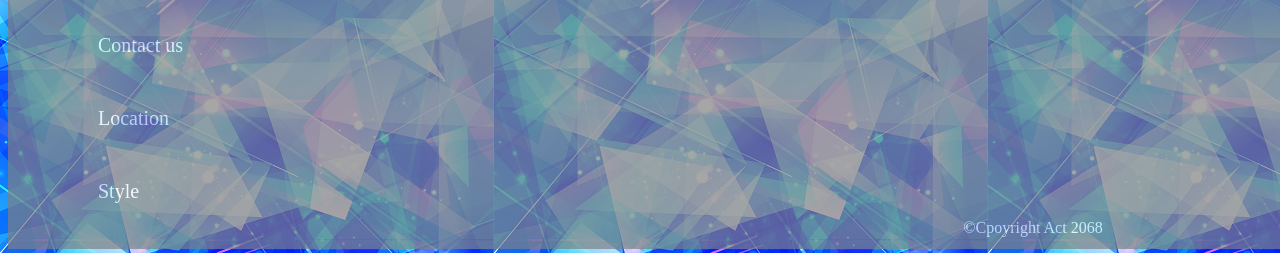
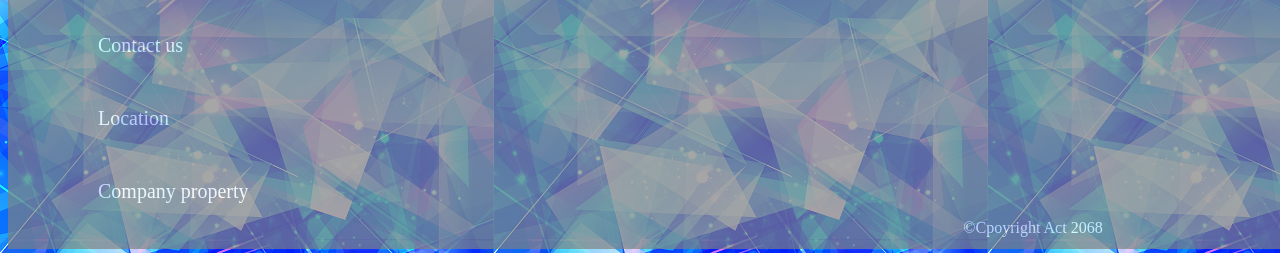
Before and after one commit to manojpanta1230/Manoj-Panta-Final-Site, a plain HTML site: page about us.html in a window 1280 px wide. Shown: the part 2451-2704 px from the top of the page. Drawn offline with Linux system fonts and the light colour scheme.

Commit message:
about us
in footer  anchor tag text is changed

```diff
--- a/about us.html
+++ b/about us.html
@@ -183,7 +183,7 @@
           <li> <a href="about us.html"> About Company</a></li>
           <li> <a href="contact1.html"> Contact us</a></li>
           <li> <a href="#"> Location</a></li>
-          <li> <a href="#"> Style</a></li>
+          <li> <a href="#"> Company property</a></li>
         </ul>
       </div>
 
```
